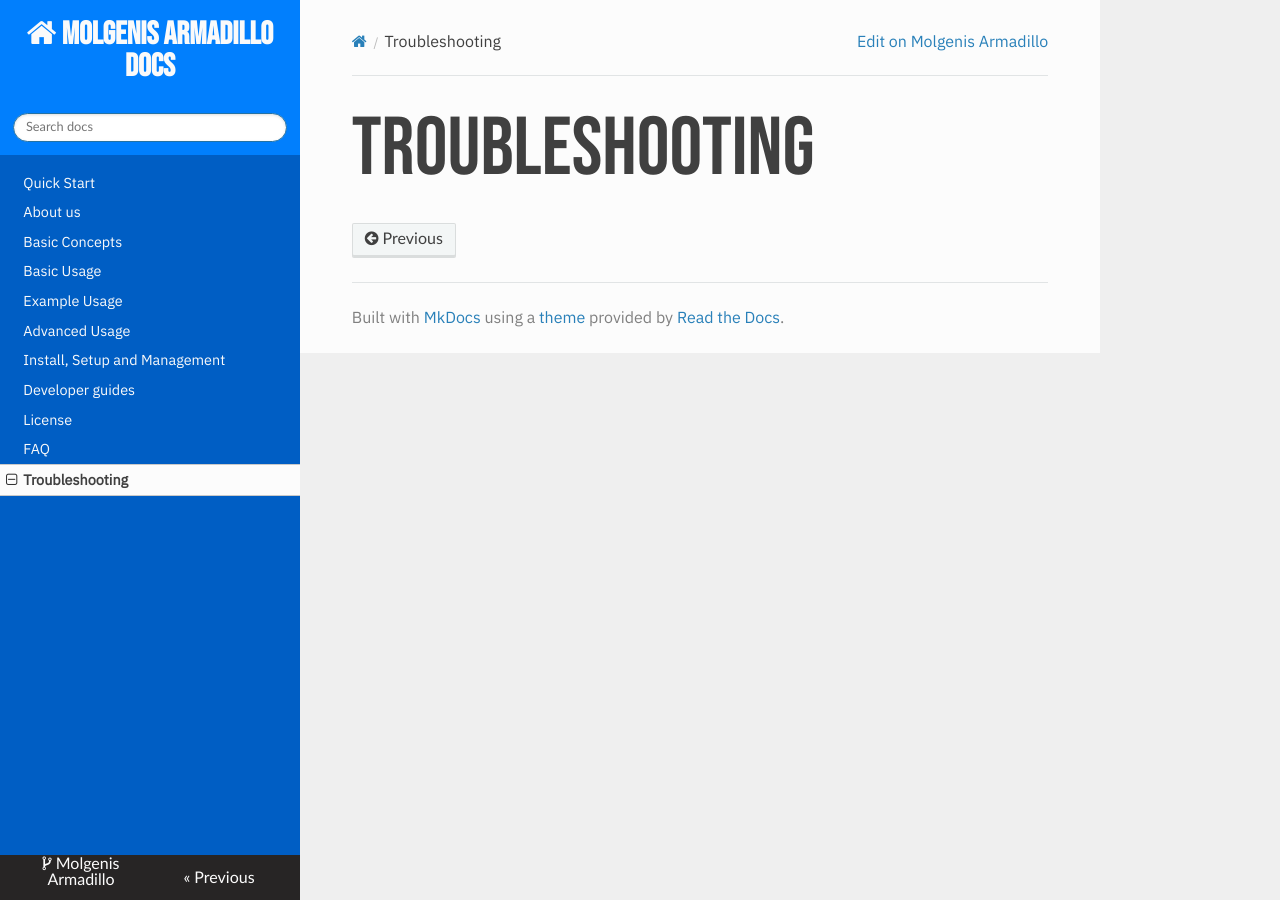
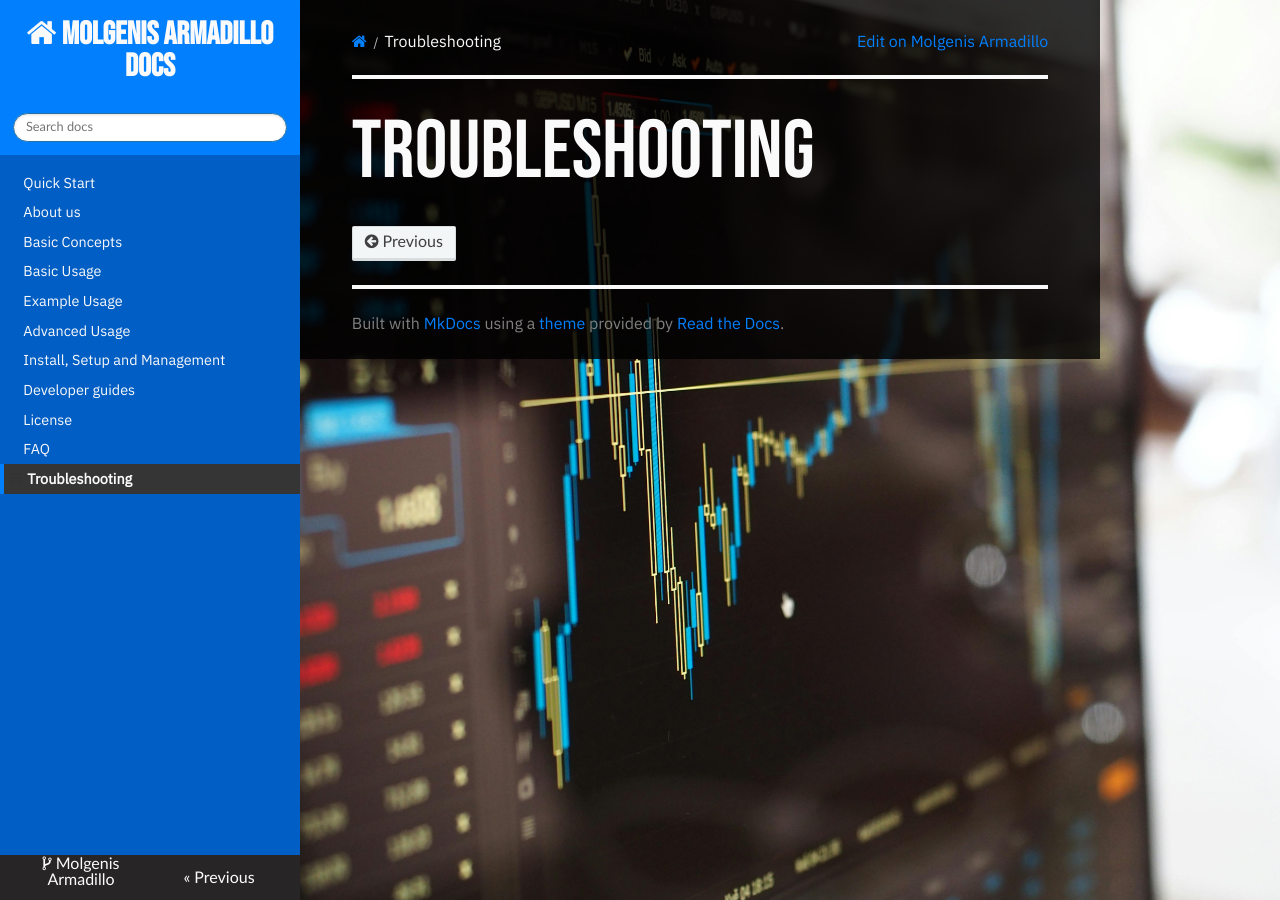
Before and after one commit to molgenis/molgenis-service-armadillo, an MkDocs documentation site: the page built from docs/pages/troubleshooting.md, in a window 1280 px wide. Built offline with MkDocs 1.6.1, drawn with Linux system fonts in a browser that asks for light colours; nearby versions of some CDN libraries.

Commit message:
style: update styling

```diff
--- a/docs/css/style.css
+++ b/docs/css/style.css
@@ -1,11 +1,38 @@
+/*Apply MOLGENIS Styleguide to docs theme*/
+/*Import fonts*/
 @import url('https://fonts.googleapis.com/css2?family=Bebas+Neue&family=IBM+Plex+Mono&family=IBM+Plex+Sans&display=swap');
 
+/*Background image from: */
+body > div.wy-grid-for-nav > section {
+    /*Photo by energepic.com: https://www.pexels.com/photo/close-up-photo-of-monitor-159888/*/
+    background-image: url("../img/pexels-energepic-com-27411-159888.jpg");
+    background-size: cover;
+}
+
+/*Add background color with opacity for docs itself and set text colour to molgenis-white*/
+body > div.wy-grid-for-nav > section > div {
+    background-color:rgba(0, 0, 0, 0.8);
+    color: #FAFAFA;
+}
+
+/*Make lines thicker*/
+hr {
+    border-top: 4.5px solid #fafafa;
+}
+
+/*Change link colour to match molgenis styleguide*/
+a {
+    color: #017FFD;
+}
+
+/*Set font for all text*/
 body {
     font-family: "IBM Plex Sans", sans-serif;
     font-weight: 400;
     font-style: normal;
 }
 
+/*Set font and sizes for headings*/
 h1,h2,h3, h4 {
     font-family: "Bebas Neue", sans-serif;
     font-weight: 400;
@@ -38,27 +65,27 @@ h6 {
     font-weight: 700;
 }
 
+/*Set background colour to top part of the navbar (search bar)*/
 .wy-side-nav-search {
     background-color: #017FFD;
 }
 
+/*Set background colour to rest of the navbar*/
 .wy-nav-side {
     background: #005EC4;
 }
-
+/*Set text colour for navs*/
 .wy-nav-side a {
     color: #FAFAFA;
 }
 
-body > div.rst-versions {
-    background: #017FFD;
-}
-
+/*Set font and increase fontsize for title in navbar*/
 .wy-side-nav-search  .icon.icon-home {
     font-family: "Bebas Neue", sans-serif;
     font-size: 32px;
 }
 
+/*Style blockquote as in styleguide*/
 blockquote {
     font-size: 26px;
     font-family: "IBM Plex Mono", sans-serif;
@@ -66,9 +93,25 @@ blockquote {
     font-style: italic;
 }
 
+/*Style code blocks*/
 .rst-content pre code {
     font-size: 16px;
 }
 .rst-content code {
     font-family: "IBM Plex Mono", sans-serif;
 }
+
+/*Style selected menu item*/
+body > div.wy-grid-for-nav > nav > div > div.wy-menu.wy-menu-vertical > ul.current > li > a {
+    border: transparent;
+    background-color: #353535;
+    color: #fafafa;
+    border-left-color: #017FFD;
+    border-left-style: solid;
+    border-left-width: 4.5px;
+}
+
+/*Style sub menu items*/
+body > div.wy-grid-for-nav > nav > div > div.wy-menu.wy-menu-vertical > ul.current > li {
+    background-color: #D4ECFF;
+}
```
Also changed, not shown: docs/img/pexels-energepic-com-27411-159888.jpg (added).
